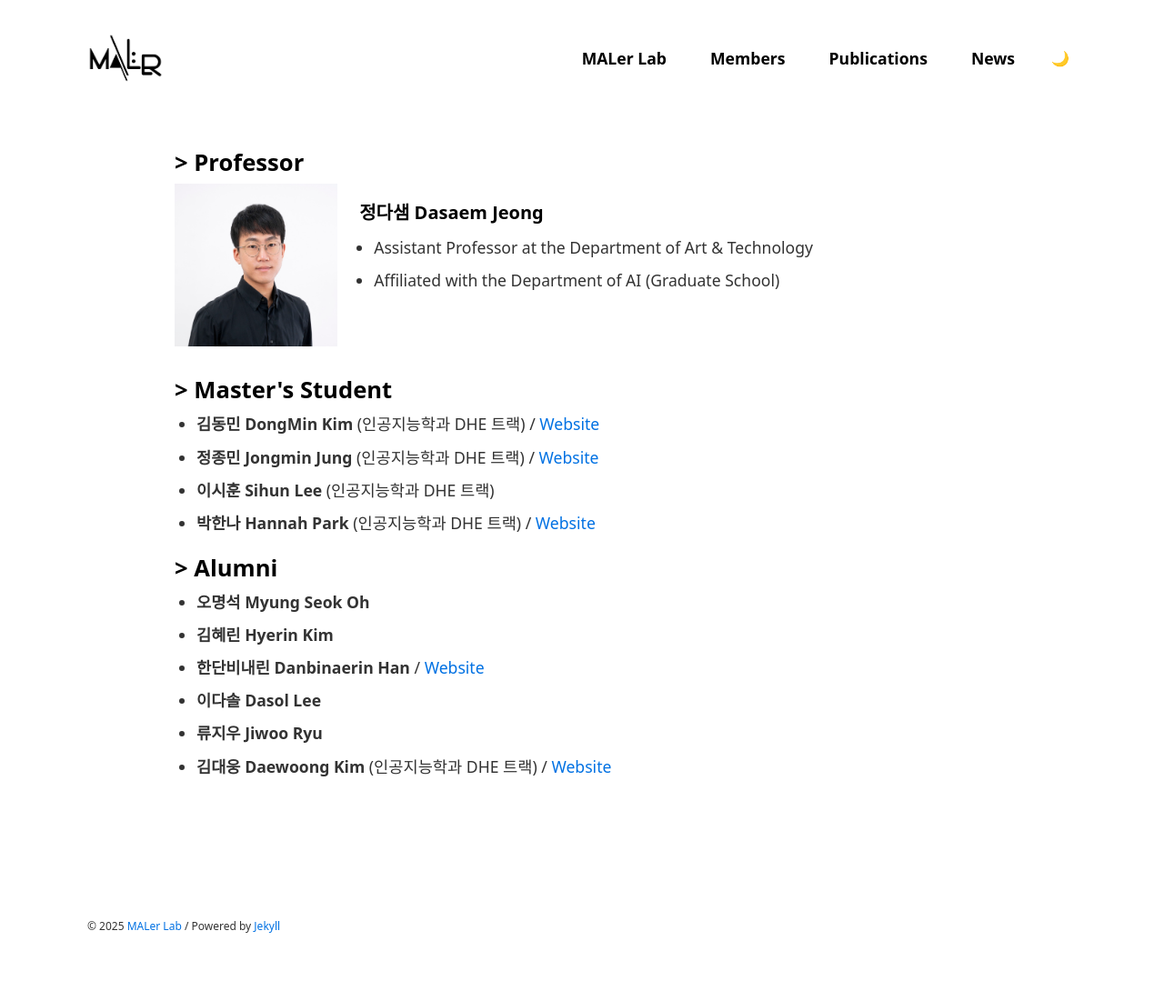
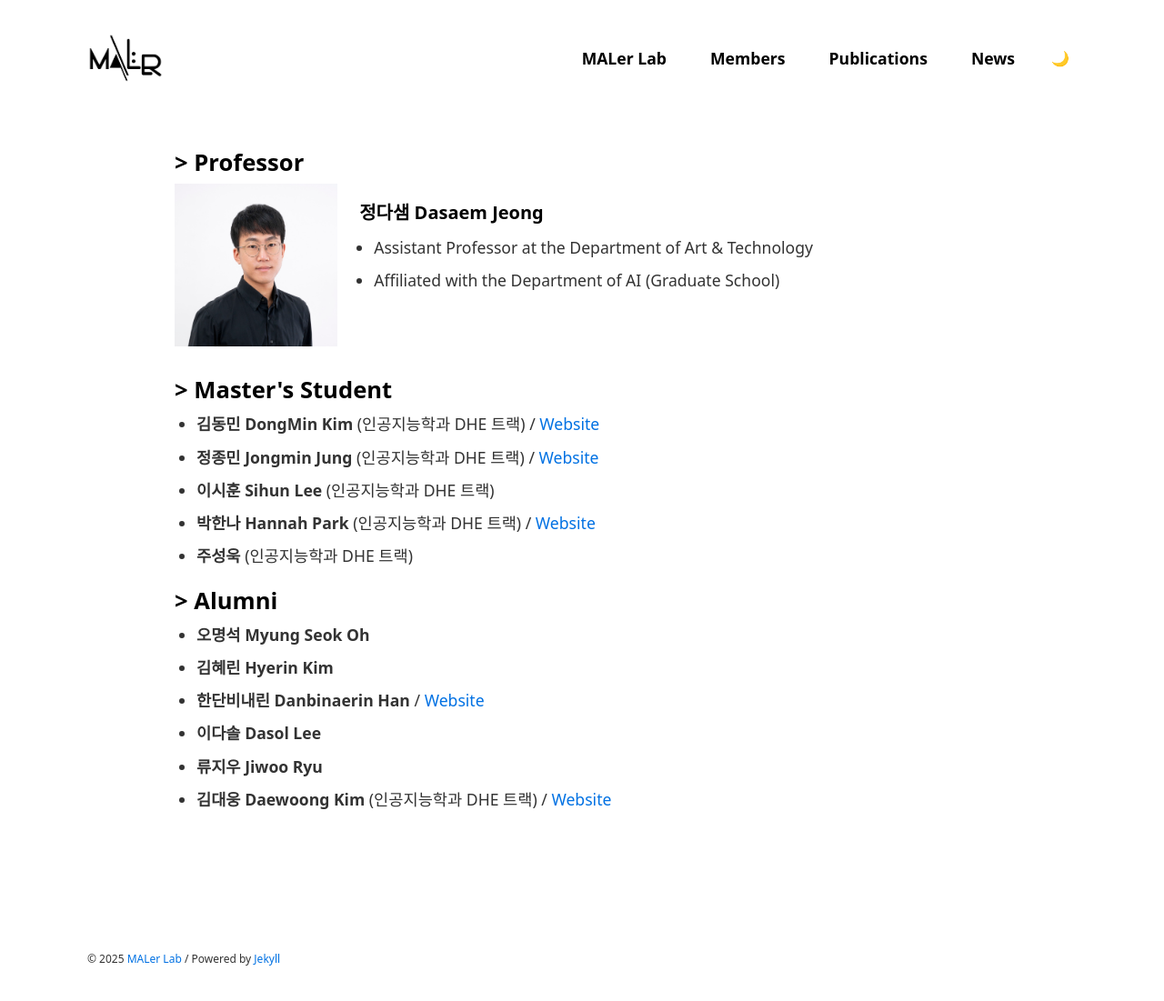
Before and after one commit to MALerLab/MALerLab.github.io, a Jekyll site: the page built from _pages/members.md, in a window 1280 px wide and 1104 px high. Shown: the top 1101 px of the window at 91% size. Built offline with Jekyll 4.4.1, drawn with Linux system fonts in a browser that asks for light colours; some web fonts are replaced.

Commit message:
Update members-ms.yml

```diff
--- a/_data/members-info/members-ms.yml
+++ b/_data/members-info/members-ms.yml
@@ -9,3 +9,5 @@
 - name: 박한나 Hannah Park
   role: 인공지능학과 DHE 트랙
   website: https://www.crescent.studio/
+- name: 주성욱
+  role: 인공지능학과 DHE 트랙
```
